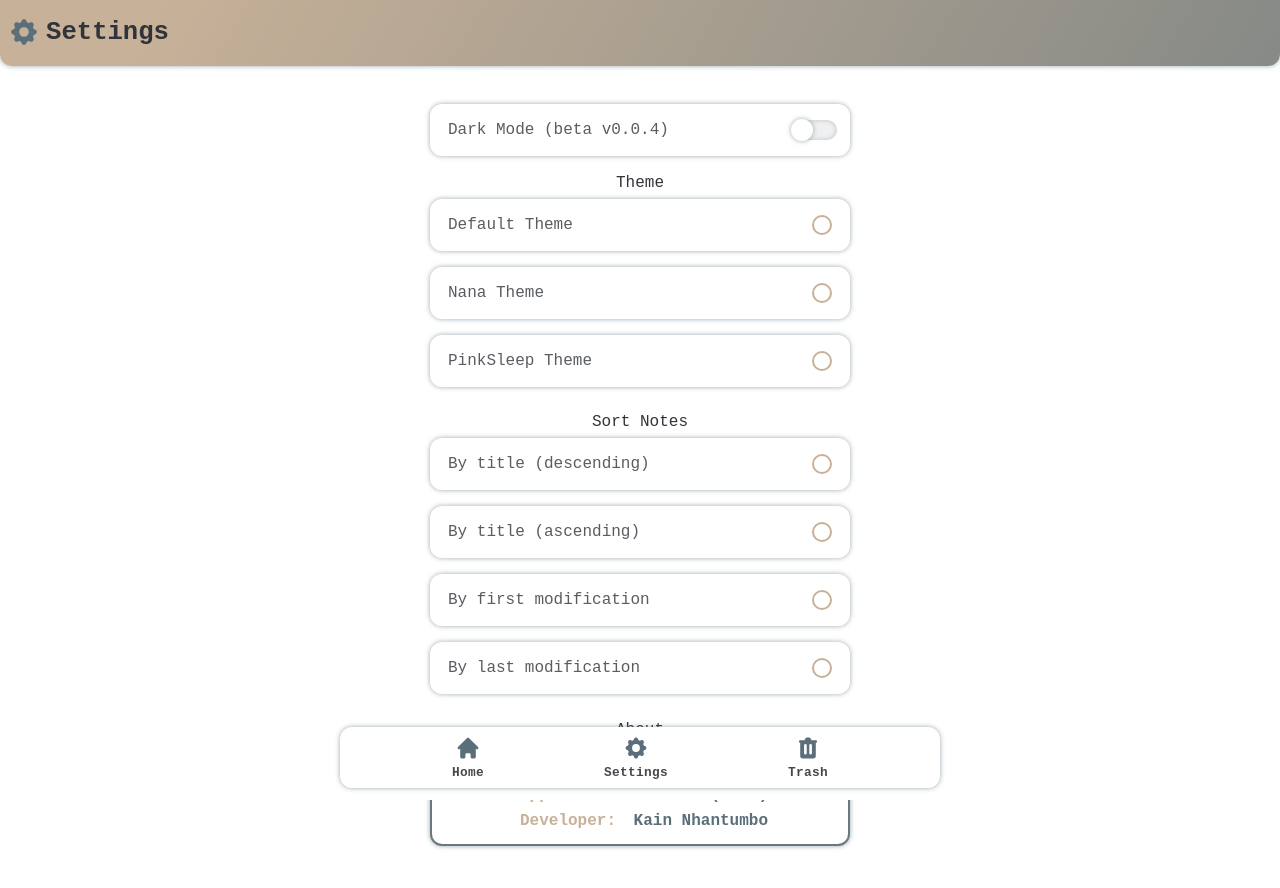
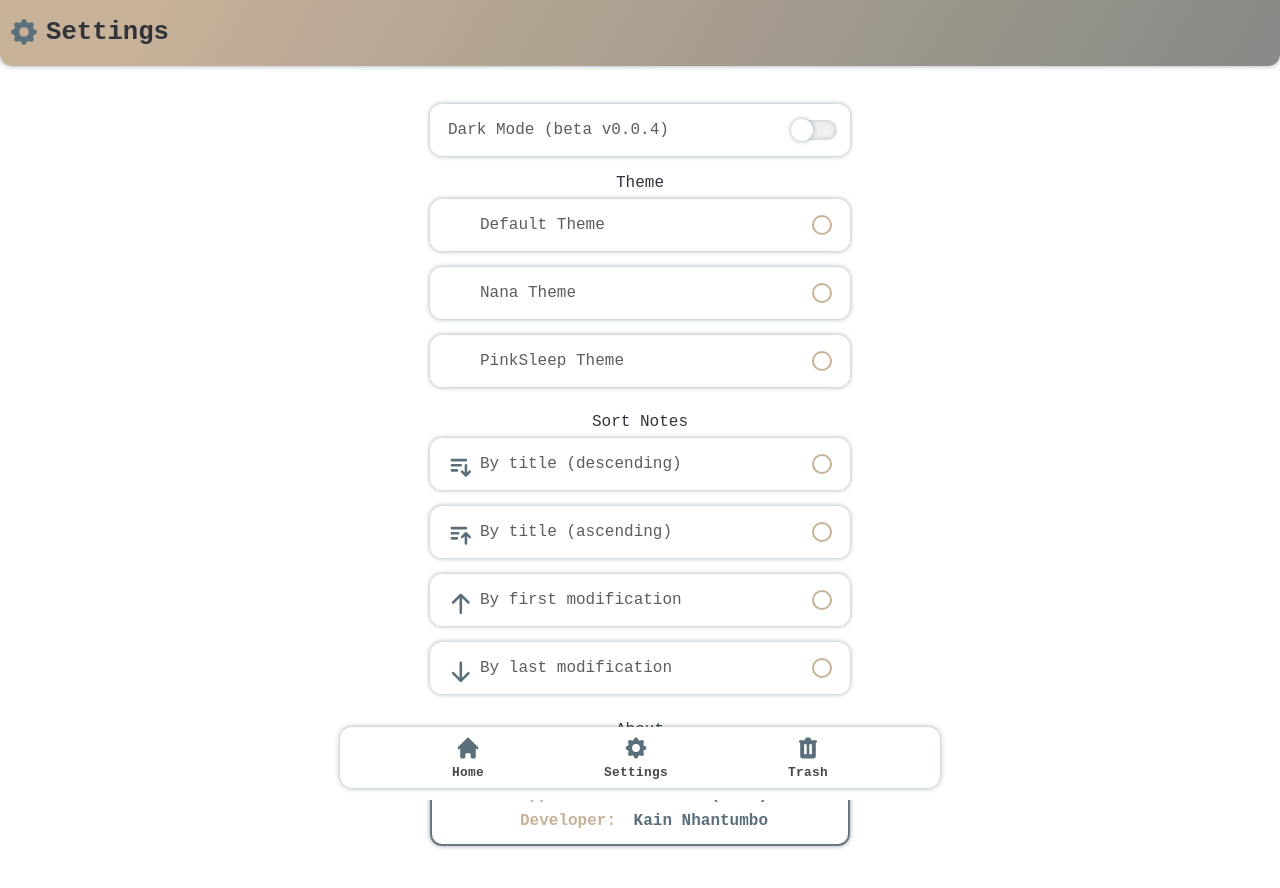
Before and after one commit to KainNhantumbo/Nava-Notes-App, a React (Create React App) app: page /pages/Settings in a window 1280 px wide. Shown: the top 888 px of the page. Built offline with nearby package versions, Linux system fonts and the light colour scheme.

Commit message:
Melhorias no layout: adicionados icones ao componente sortOptions.

```diff
--- a/src/App.jsx
+++ b/src/App.jsx
@@ -11,12 +11,14 @@ import { retrieveNotes, trashNotesPicker, setDataToStorage } from './scripts/cor
 export const dataContext = createContext();
 
 const App = () => {
-	const [trashData, setTrashData] = useState([]);
-  const [notesData, setNotesData ] = useState([]);
+	const data = retrieveNotes();
+	const datatras = trashNotesPicker();
+	const [trashData, setTrashData] = useState(datatras);
+  const [notesData, setNotesData ] = useState(data);
 
   // notesData Hooks
   useEffect(()=> {
-    const data = retrieveNotes();
+
     // setDataToStorage('trashData', trashData)
     console.log(data)
 		// setNotesData(() => data)
@@ -24,7 +26,7 @@ const App = () => {
 
   // trashData Hooks
   useEffect(()=> {
-    const data = trashNotesPicker();
+
     console.log(data)
   }, [trashData])
 
--- a/src/components/ModeSwitcher.jsx
+++ b/src/components/ModeSwitcher.jsx
@@ -4,7 +4,7 @@ import { ModeSwitcherStyles } from '../styles/modeSwitcherStyles.module';
 import { modeDataPicker, setDataToStorage } from '../scripts/core-functions';
 
 
-const ModeSwitcher = ({ text }) => {
+const ModeSwitcher = ({ text, icon }) => {
   const modeState = modeDataPicker();
   const [ mode, setMode] = useState(() => modeState);
 
@@ -34,6 +34,7 @@ const ModeSwitcher = ({ text }) => {
   return (
     <ModeSwitcherStyles>
       <div>
+        { icon }
         <label htmlFor="modeswitcher">
           {text}
         </label>
--- a/src/components/SortOptions.jsx
+++ b/src/components/SortOptions.jsx
@@ -2,6 +2,7 @@ import React from 'react';
 import { StyledLabelsContainer } from '../styles/themeOptions';
 import { useState, useEffect } from 'react';
 import { sortDataPicker, setDataToStorage } from '../scripts/core-functions';
+import { HiSortDescending, HiSortAscending, HiArrowDown, HiArrowUp } from 'react-icons/hi';
 
 const SortOptions = () => {
   const sortData = sortDataPicker();
@@ -11,7 +12,7 @@ const SortOptions = () => {
     const patterns = ['crescentTitle', 'decrescentTitle', 'firstModification', 'lastModification'];
     const validate = patterns.forEach(element => {
       if (element === pattern)
-      return true;
+        return true;
     });
     return validate;
   }
@@ -23,8 +24,10 @@ const SortOptions = () => {
   return (
     <StyledLabelsContainer>
       <div>
+
         <label htmlFor='decrescentTitle'>
           By title (descending)
+          <HiSortDescending />
         </label>
         <input type="radio" name="sort"
           id='decrescentTitle'
@@ -35,6 +38,7 @@ const SortOptions = () => {
       <div>
         <label htmlFor='crescentTitle'>
           By title (ascending)
+          <HiSortAscending />
         </label>
         <input type="radio" name="sort"
           id='crescentTitle'
@@ -45,6 +49,7 @@ const SortOptions = () => {
       <div>
         <label htmlFor='firstModification'>
           By first modification
+          <HiArrowUp />
         </label>
         <input type="radio" name="sort"
           id='firstModification'
@@ -55,6 +60,7 @@ const SortOptions = () => {
       <div>
         <label htmlFor='lastModification'>
           By last modification
+          <HiArrowDown />
         </label>
         <input type="radio" name="sort"
           id='lastModification'
--- a/src/components/ThemeOptions.jsx
+++ b/src/components/ThemeOptions.jsx
@@ -2,11 +2,12 @@ import React from 'react';
 import { StyledLabelsContainer } from '../styles/themeOptions';
 
 const ThemeOptions =
-  ({ defaultTheme, nanaTheme, pinkTheme }) => {
+  ({ defaultTheme, nanaTheme, pinkTheme, icon }) => {
 
     return (
       <StyledLabelsContainer>
         <div>
+          { icon }
           <label htmlFor="defaultTheme">
             Default Theme
           </label>
@@ -16,6 +17,7 @@ const ThemeOptions =
           />
         </div>
         <div>
+          { icon }
           <label htmlFor="nanaTheme">
             Nana Theme
           </label>
@@ -25,6 +27,7 @@ const ThemeOptions =
           />
         </div>
         <div>
+          { icon }
           <label htmlFor="pinkTheme">
             PinkSleep Theme
           </label>
--- a/src/components/TrashNotesPackage.jsx
+++ b/src/components/TrashNotesPackage.jsx
@@ -3,12 +3,12 @@ import Note from './Note';
 import EmptyNotesMessage from './EmptyNotesMessage';
 import { trashNotesPicker } from '../scripts/core-functions';
 import { IoMdTrash } from 'react-icons/io';
-import { IoMdRefreshCircle } from 'react-icons/io';
+import { HiRefresh } from 'react-icons/hi';
 
 const TrashNotesPackage =
 	({ eventDelete, eventRestore }) => {
 		const trashNotes = trashNotesPicker();
-		const restoreIcon = <IoMdRefreshCircle/>;
+		const restoreIcon = <HiRefresh/>;
 		const deleteIcon =  <IoMdTrash/>;
 
 		return (
--- a/src/pages/Settings.jsx
+++ b/src/pages/Settings.jsx
@@ -15,7 +15,9 @@ export default function Settings() {
         icon={cogIcon}
       />
       <div className='settingsBody'>
-        <ModeSwitcher text='Dark Mode (beta v0.0.4)' />
+        <ModeSwitcher text='Dark Mode (beta v0.0.4)'
+
+        />
         <h2> Theme </h2>
         <ThemeOptions />
         <h2> Sort Notes </h2>
--- a/src/styles/themeOptions.js
+++ b/src/styles/themeOptions.js
@@ -55,8 +55,9 @@ export const StyledLabelsContainer = styled.section`
     }
 
     label {
-      padding-left: .5em;
+      padding-left: 2.5em;
       color: rgba(${colors.textColor}, .8);
+      position: relative;
 
       :hover {
         color: ${() => {
@@ -64,6 +65,21 @@ export const StyledLabelsContainer = styled.section`
             return `rgba(${colors.textColor}, .5)`
           } else {
             return `rgb(${colors.secondaryColor})`
+          }
+        }};
+      }
+
+      svg {
+        width: 1.6em;
+        height: 1.6em;
+        position: absolute;
+        top: .4em;
+        left: .5em;
+        color: ${() => {
+          if (colors.primaryColor === '135, 86, 112') {
+            return `rgba(${colors.textColor}, .6)`
+          } else {
+            return `rgb(${colors.primaryColor})`
           }
         }};
       }
```
